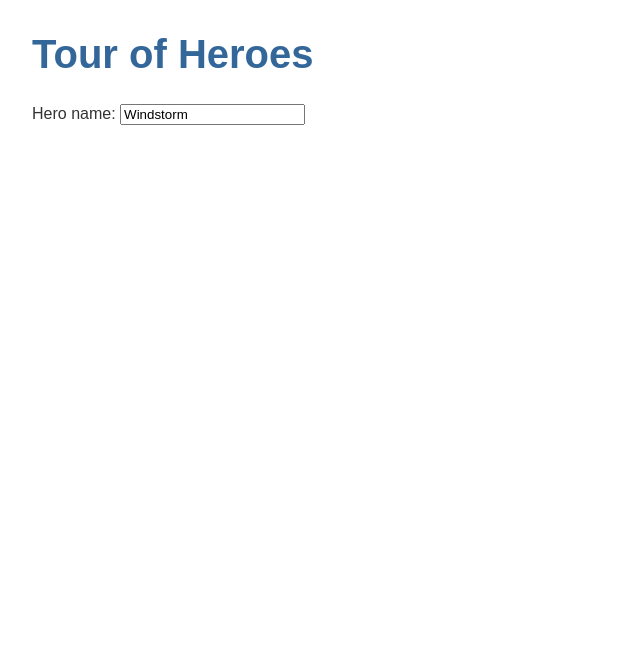
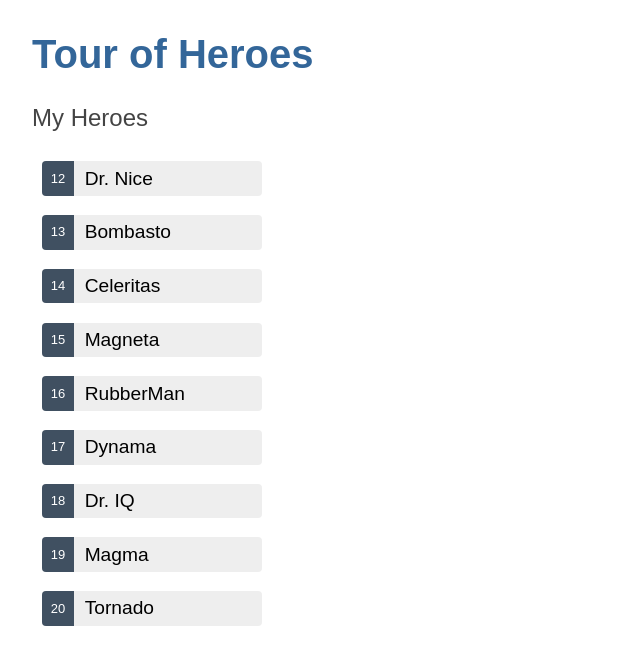
Before and after one commit to Yasunori-aloha/angular-tutorial, an Angular app in the folder tour-of-heros/: page / in a window 1280 px wide. Shown: the top 664 px of the page, without its empty margins (0-640 px from the left). Built offline with nearby package versions, Linux system fonts and the light colour scheme.

Commit message:
feat: ヒーロの詳細ページを作成。

```diff
--- a/tour-of-heros/src/app/heroes/heroes.component.css
+++ b/tour-of-heros/src/app/heroes/heroes.component.css
@@ -0,0 +1,66 @@
+/* HeroesComponent's private CSS styles */
+.heroes {
+  margin: 0 0 2em 0;
+  list-style-type: none;
+  padding: 0;
+  width: 15em;
+}
+
+.heroes li {
+  display: flex;
+}
+
+.heroes button {
+  flex: 1;
+  cursor: pointer;
+  position: relative;
+  left: 0;
+  background-color: #eee;
+  margin: 0.5em;
+  padding: 0;
+  border-radius: 4px;
+  display: flex;
+  align-items: stretch;
+  height: 1.8em;
+}
+
+.heroes button:hover {
+  color: #2c3a41;
+  background-color: #e6e6e6;
+  left: 0.1em;
+}
+
+.heroes button:active {
+  background-color: #525252;
+  color: #fafafa;
+}
+
+.heroes button.selected {
+  background-color: black;
+  color: white;
+}
+
+.heroes button.selected:hover {
+  background-color: #505050;
+  color: white;
+}
+
+.heroes button.selected:active {
+  background-color: black;
+  color: white;
+}
+
+.heroes .badge {
+  display: inline-block;
+  font-size: small;
+  color: white;
+  padding: 0.8em 0.7em 0 0.7em;
+  background-color: #405061;
+  line-height: 1em;
+  margin-right: 0.8em;
+  border-radius: 4px 0 0 4px;
+}
+
+.heroes .name {
+  align-self: center;
+}
--- a/tour-of-heros/src/app/heroes/heroes.component.html
+++ b/tour-of-heros/src/app/heroes/heroes.component.html
@@ -1,4 +1,31 @@
+<h2>My Heroes</h2>
+<ul class="heroes">
+  @for (hero of heroes; track hero) {
+  <li>
+    <button
+      [ngClass]="{ selected: hero === selectedHero }"
+      type="button"
+      (click)="onSelect(hero)"
+    >
+      <span class="badge">{{ hero.id }}</span>
+      <span class="name">{{ hero.name }}</span>
+    </button>
+  </li>
+  }
+</ul>
+
+@if(selectedHero){
 <div>
-  <label for="name">Hero name: </label>
-  <input id="name" placeholder="name" [(ngModel)]="hero.name" />
+  <h2>{{ selectedHero.name | uppercase }} Details</h2>
+  <div>id: {{ selectedHero.id }}</div>
+  <div>
+    <label for="hero-name">Hero name: </label
+    ><input
+      type="text"
+      id="hero-name"
+      placeholder="name"
+      [(ngModel)]="selectedHero.name"
+    />
+  </div>
 </div>
+}
--- a/tour-of-heros/src/app/heroes/heroes.component.ts
+++ b/tour-of-heros/src/app/heroes/heroes.component.ts
@@ -1,18 +1,22 @@
 import { Component } from '@angular/core';
 import { Hero } from '../hero';
-import { UpperCasePipe } from '@angular/common';
+import { CommonModule, UpperCasePipe } from '@angular/common';
 import { FormsModule } from '@angular/forms';
+import { HEROES } from '../mock-heroes';
 
 @Component({
   selector: 'app-heroes',
   standalone: true,
-  imports: [UpperCasePipe, FormsModule],
+  imports: [UpperCasePipe, FormsModule, CommonModule],
   templateUrl: './heroes.component.html',
   styleUrl: './heroes.component.css',
 })
 export class HeroesComponent {
-  hero: Hero = {
-    id: 1,
-    name: 'Windstorm',
-  };
+  heroes = HEROES;
+
+  selectedHero?: Hero;
+
+  onSelect(hero: Hero): void {
+    this.selectedHero = hero;
+  }
 }
--- /dev/null
+++ b/tour-of-heros/src/app/mock-heroes.ts
@@ -0,0 +1,13 @@
+import { Hero } from './hero';
+
+export const HEROES: Hero[] = [
+  { id: 12, name: 'Dr. Nice' },
+  { id: 13, name: 'Bombasto' },
+  { id: 14, name: 'Celeritas' },
+  { id: 15, name: 'Magneta' },
+  { id: 16, name: 'RubberMan' },
+  { id: 17, name: 'Dynama' },
+  { id: 18, name: 'Dr. IQ' },
+  { id: 19, name: 'Magma' },
+  { id: 20, name: 'Tornado' },
+];
```
